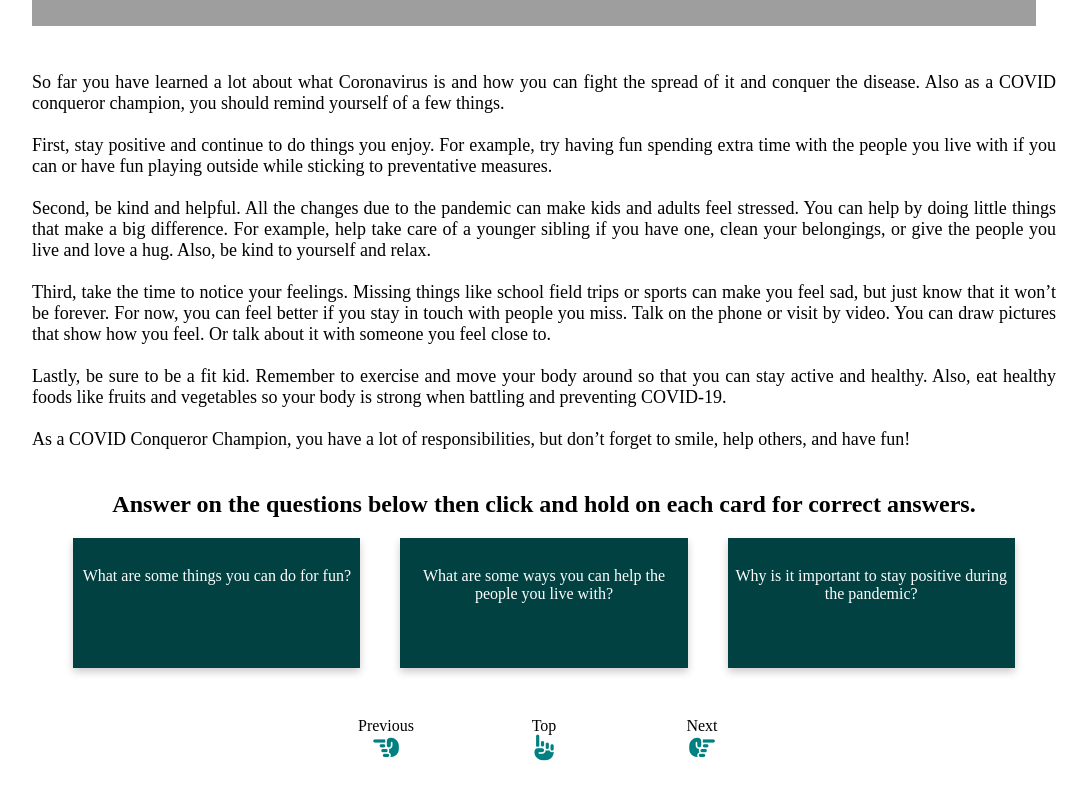
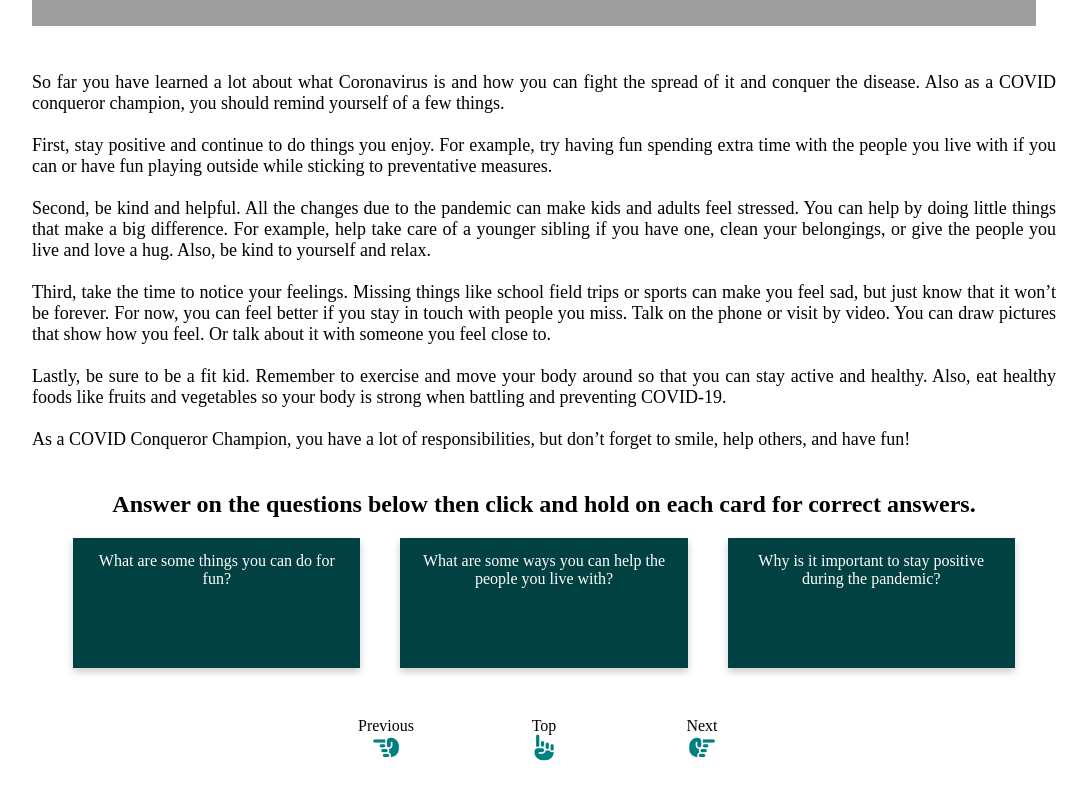
Before and after one commit to choudharynisha/covidconqueror, a React (Create React App) app in the folder client/: page /Conqueror in a window 1280 px wide. Shown: the part 459-1259 px from the top of the page, without its empty margins (96-1183 px from the left). Built offline with nearby package versions, Linux system fonts and the light colour scheme; grey boxes are pictures that could not be loaded.

Commit message:
Updated the Padding → The Answers on the Flip Cards = Easier to Read

```diff
--- a/client/src/Components/Navbar/Textbox.css
+++ b/client/src/Components/Navbar/Textbox.css
@@ -16,6 +16,7 @@ iframe {
 .text {
     padding-top: 20px;
 }
+
 .heading {
     text-align: center;
 }
@@ -23,7 +24,7 @@ iframe {
 .reflection {
     position: relative;
     width: 80%;
-    color:black;
+    color: #000000;
     overflow: hidden;
     align-items: left;
 }
@@ -64,7 +65,7 @@ iframe {
 }
 
 .flip-card-front {
-    background-color:rgb(1, 65, 65);
+    background-color: rgb(1, 65, 65);
     color: #ffffff;
 }
 
@@ -75,5 +76,5 @@ iframe {
 }
 
 .paragraph {
-    padding-top: 10%;
+    padding: 5%;
 }
```
